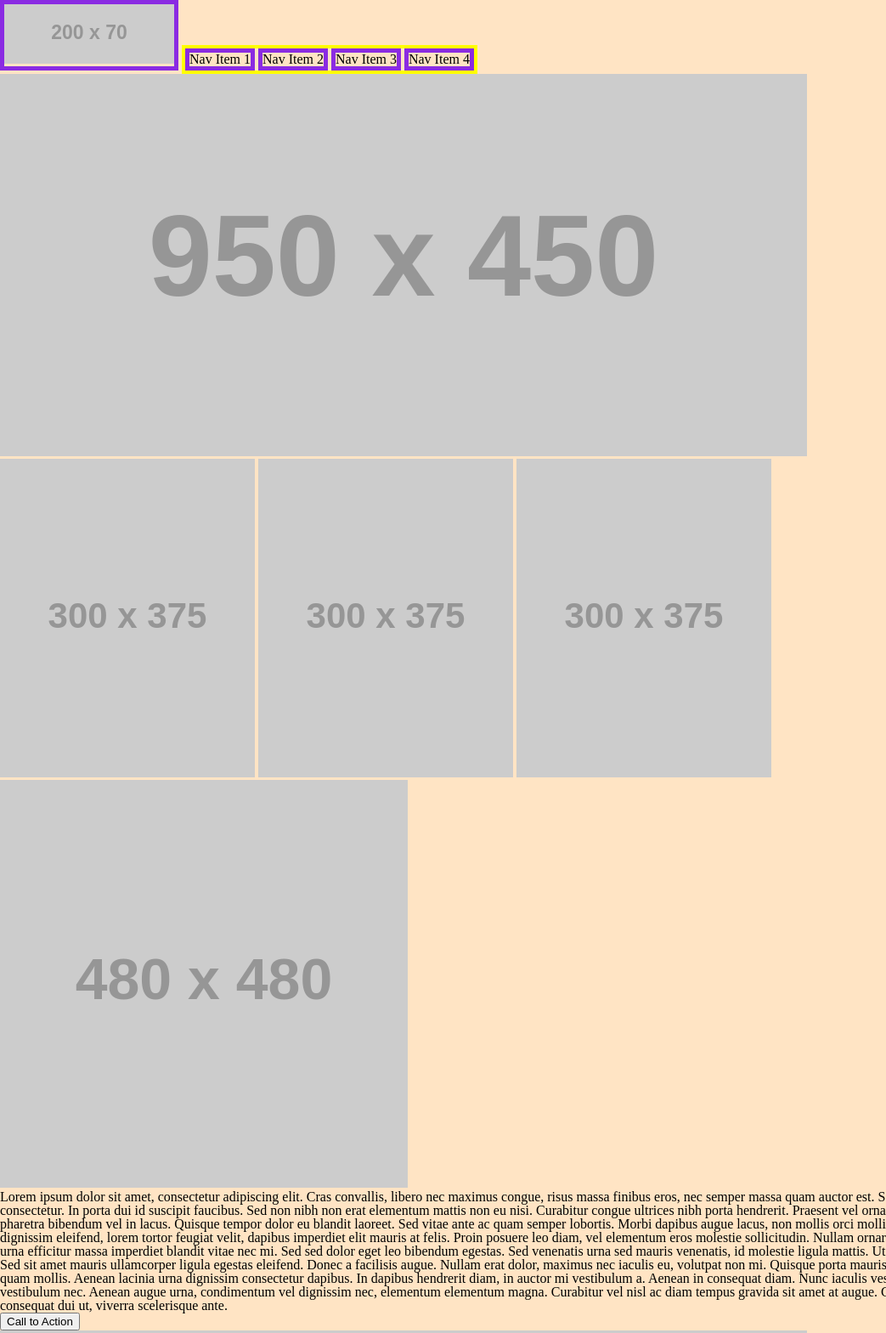
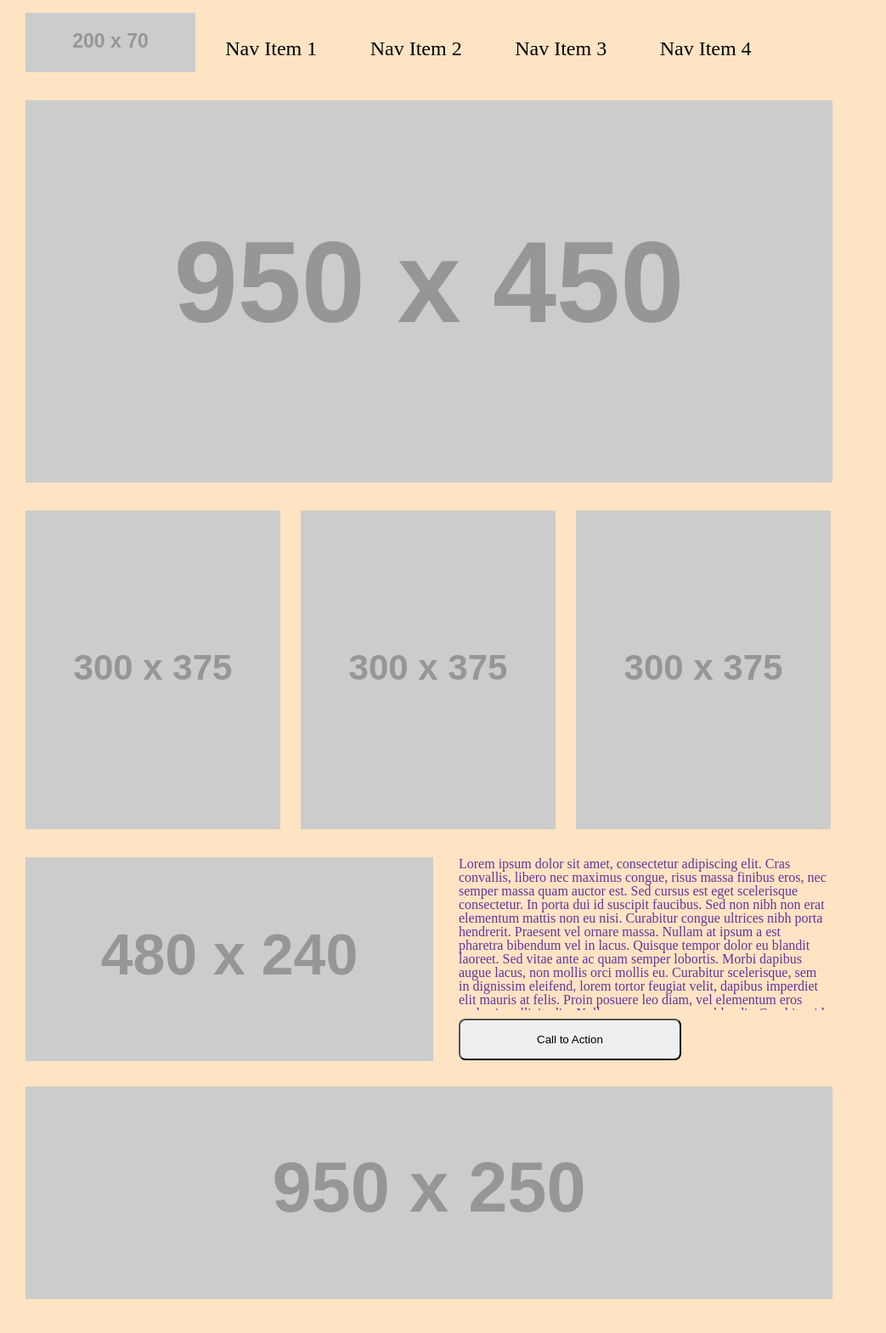
Before and after one commit to 4a50/201-Lab08a, a plain HTML site: page index.html in a window 1280 px wide. Shown: the top 1569 px of the page at 85% size, without its empty margins (0-1043 px from the left). After the commit the page ends 1547 px from the top, so only its background shows below. Drawn offline with Linux system fonts and the light colour scheme; placeholder pictures from the web are drawn by us.

Commit message:
Completed Wireframe.

```diff
--- a/css/style.css
+++ b/css/style.css
@@ -1,22 +1,79 @@
 html {
   background-color: bisque;
 }
-nav img{
+
+nav {
+  padding: 15px 30px;
+}
+.nav-item {
   display: inline-block;
+  font-size: 24px;
+
 }
-#logo-cont, .nav-item {
+#logo-cont{
   display: inline-block;
-  border: 5px solid blueviolet;
+  margin: 0px;
+
 }
-#navbarUL {
-  border: 4px solid yellow;
+.nav-item{
+  padding-top: 30px;
+  float: left;
+  width: 23.1%;
+  text-align: center;
+}
+#navbarDIVUL {
+  /* border: 2px solid purple; */
   display:inline-block;
-  padding-right: 40px/*   width: 700px;*/
-  padding: 10px;
 }
-/* ul {
-  border: 5px solid blueviolet;
+#navUL{
   display: inline-block;
+  width: 738px;
+  height: 70px;
+}
+/* */
+#hero-img-div{
+  padding: 15px 30px;
+}
+#sub-banner-1{
+  padding: 15px 10px 15px 30px;
+}
+#sub-banner-2{
+  padding: 15px 10px 15px 10px;
+}
+#sub-banner-3{
+  padding: 15px 30px 15px 10px;
+}
+/* Feature Section */
+
+#featured-section img{
+
   float: left;
-  padding: 5px;
-} */
+  padding: 15px 30px 15px 30px;
+
+}
+#featured-section-text-cta{
+  display: inline-block;
+  color: rebeccapurple;
+}
+#featured-section-text-cta p{
+  /* padding: 15px 30px 15px 0px;   */
+  margin-top: 15px;
+  height: 180px;
+  width: 435px;
+  overflow: scroll;
+}
+#featured-section-text-cta button{
+  margin-top: 10px;
+  /* margin-left: 10px; */
+  padding: 15px 90px;
+  border-radius: 8px;
+  transition-duration: 350ms;
+}
+#featured-section-text-cta button:hover{
+  background-color: blue;
+  color: white;
+
+}
+footer img{
+  padding: 15px 30px;
+}
--- a/index.html
+++ b/index.html
@@ -11,9 +11,10 @@
     <nav>
       <div id="logo-cont">
         <img id="logo" src="https://via.placeholder.com/200x70" alt="Logo">
+
       </div>
-      <div id="navbarUL">
-        <ul>
+      <div id="navbarDIVUL">
+        <ul id="navUL">
           <li class='nav-item'>Nav Item 1</li>
           <li class='nav-item'>Nav Item 2</li>
           <li class='nav-item'>Nav Item 3</li>
@@ -23,22 +24,26 @@
     </nav>
   </header>
   <main>
+    <div id="hero-img-div">
+      <img id="hero-img" src="https://via.placeholder.com/950x450" alt="Hero Image">
+    </div>
     <section>
-      <img src="https://via.placeholder.com/950x450" alt="Hero Image">
+      <img id="sub-banner-1" src="https://via.placeholder.com/300x375" alt="Sub Banner">
+      <img id="sub-banner-2" src="https://via.placeholder.com/300x375" alt="Sub Banner">
+      <img id="sub-banner-3" src="https://via.placeholder.com/300x375" alt="Sub Banner">
     </section>
-    <section>
-      <img src="https://via.placeholder.com/300x375" alt="Sub Banner">
-      <img src="https://via.placeholder.com/300x375" alt="Sub Banner">
-      <img src="https://via.placeholder.com/300x375" alt="Sub Banner">
-    </section>
-    <section>
-      <img src="https://via.placeholder.com/480" alt="Featured Section Banner">
-      <p>Lorem ipsum dolor sit amet, consectetur adipiscing elit. Cras convallis, libero nec maximus congue, risus massa
+    <section id="featured-section">
+      <img src="https://via.placeholder.com/480x240" alt="Featured Section Banner">
+      <div id="featured-section-text-cta">
+        <p>Lorem ipsum dolor sit amet, consectetur adipiscing elit. Cras convallis, libero nec maximus congue, risus
+          massa
           finibus eros, nec semper massa quam auctor est. Sed cursus est eget scelerisque consectetur. In porta dui id
           suscipit faucibus. Sed non nibh non erat elementum mattis non eu nisi. Curabitur congue ultrices nibh porta
-        hendrerit. Praesent vel ornare massa. Nullam at ipsum a est pharetra bibendum vel in lacus. Quisque tempor dolor
+          hendrerit. Praesent vel ornare massa. Nullam at ipsum a est pharetra bibendum vel in lacus. Quisque tempor
+          dolor
           eu blandit laoreet. Sed vitae ante ac quam semper lobortis. Morbi dapibus augue lacus, non mollis orci mollis
-        eu. Curabitur scelerisque, sem in dignissim eleifend, lorem tortor feugiat velit, dapibus imperdiet elit mauris
+          eu. Curabitur scelerisque, sem in dignissim eleifend, lorem tortor feugiat velit, dapibus imperdiet elit
+          mauris
           at felis. Proin posuere leo diam, vel elementum eros molestie sollicitudin. Nullam ornare at eros eu blandit.
           Curabitur id urna efficitur massa imperdiet blandit vitae nec mi. Sed sed dolor eget leo bibendum egestas.
 
@@ -47,9 +52,11 @@
           iaculis eu, volutpat non mi. Quisque porta mauris at lacus pulvinar, non convallis quam mollis. Aenean lacinia
           urna dignissim consectetur dapibus. In dapibus hendrerit diam, in auctor mi vestibulum a. Aenean in consequat
           diam. Nunc iaculis vestibulum risus, eget blandit nulla vestibulum nec. Aenean augue urna, condimentum vel
-        dignissim nec, elementum elementum magna. Curabitur vel nisl ac diam tempus gravida sit amet at augue. Curabitur
+          dignissim nec, elementum elementum magna. Curabitur vel nisl ac diam tempus gravida sit amet at augue.
+          Curabitur
           ex erat, vulputate consequat dui ut, viverra scelerisque ante.</p>
         <button>Call to Action</button>
+      </div>
     </section>
   </main>
   <footer>
```
Lines whose indentation alone changed are shown as unchanged.
